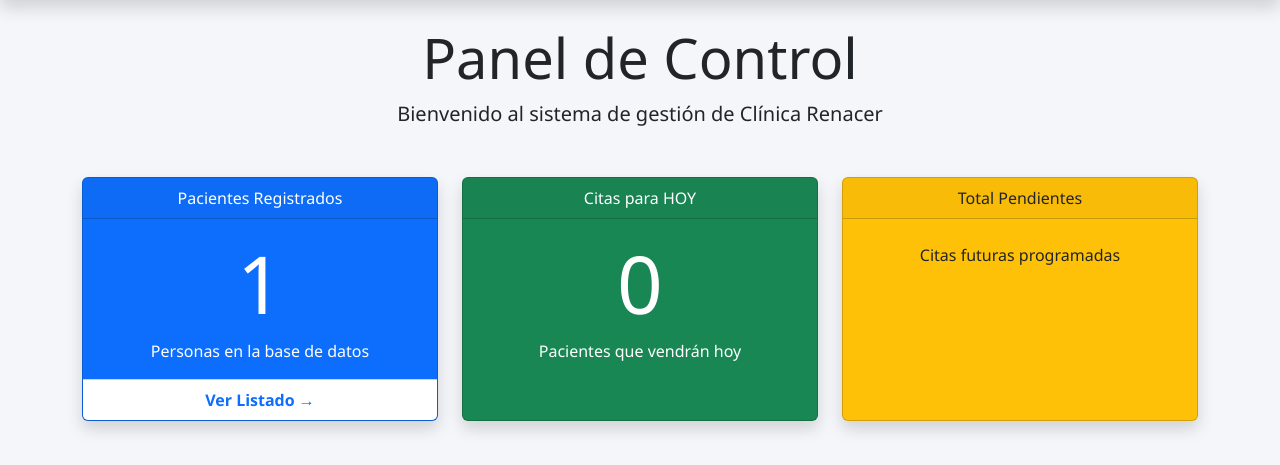
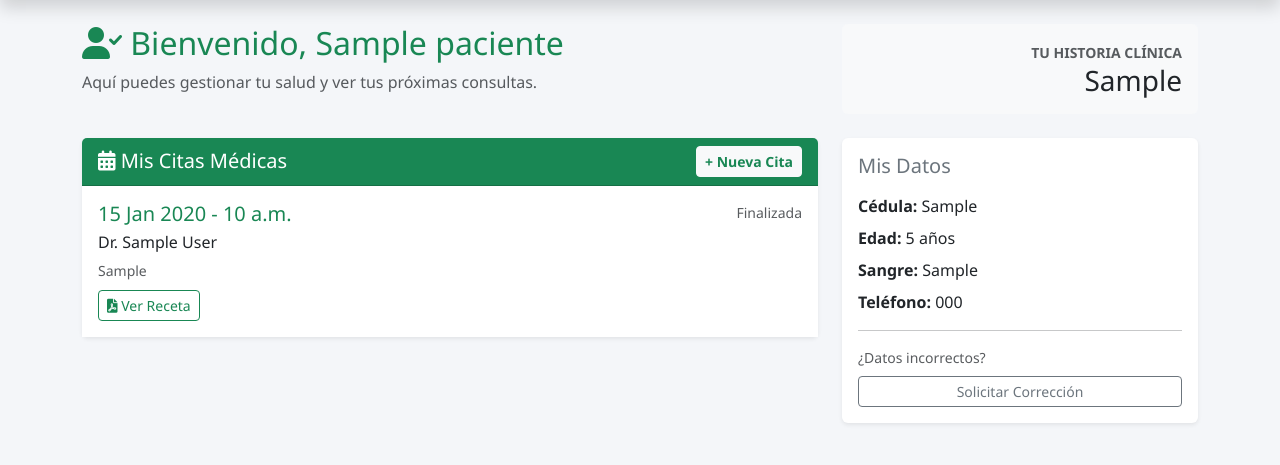
Before and after one commit to siratop/sistema-clinica, a Django app: page /dashboard/ in a window 1280 px wide. Shown: the part 56-521 px from the top of the page. Run offline with Django 5.2, Linux system fonts and the light colour scheme; a user stored in the database is signed in; tables that the repository leaves empty hold one stand-in row (values such as "Sample post").

Commit message:
Forzando actualizacion

```diff
--- a/miapp/models.py
+++ b/miapp/models.py
@@ -33,6 +33,7 @@ class PerfilUsuario(models.Model):
 
 # 3. Paciente (Datos Reales Venezolanos)
 class Paciente(models.Model):
+    usuario = models.OneToOneField(User, on_delete=models.CASCADE, null=True, blank=True, related_name="paciente_perfil")
     SEXO_OPCIONES = [('M', 'Masculino'), ('F', 'Femenino')]
 
     cedula = models.CharField(max_length=15, unique=True, verbose_name="Cédula (V-/E-)")
--- a/miapp/templates/miapp/inicio.html
+++ b/miapp/templates/miapp/inicio.html
@@ -32,7 +32,8 @@
             <div class="mb-3 text-success"><i class="fa-solid fa-hospital-user fa-3x"></i></div>
             <h3 class="fw-bold">Soy Paciente</h3>
             <p class="text-muted">Agenda citas, revisa tu historial y descarga resultados.</p>
-            <button class="btn btn-outline-success rounded-pill px-4">Ingresar</button>
+            <a href="{% url 'registro_paciente' %}" class="btn btn-outline-success rounded-pill px-4">Registrarme</a>
+<a href="{% url 'login' %}" class="btn btn-sm btn-link text-success">Ya tengo cuenta</a>
         </div>
     </div>
 
--- /dev/null
+++ b/miapp/templates/miapp/portal_paciente.html
@@ -0,0 +1,75 @@
+{% extends 'miapp/base.html' %}
+
+{% block content %}
+<div class="row mb-4">
+    <div class="col-md-8">
+        <h2 class="text-success"><i class="fa-solid fa-user-check"></i> Bienvenido, {{ paciente.nombre }}</h2>
+        <p class="text-muted">Aquí puedes gestionar tu salud y ver tus próximas consultas.</p>
+    </div>
+    <div class="col-md-4 text-end">
+        <div class="card bg-light border-0">
+            <div class="card-body">
+                <small class="fw-bold text-uppercase text-muted">Tu Historia Clínica</small>
+                <h3 class="text-dark m-0">{{ paciente.numero_historia }}</h3>
+            </div>
+        </div>
+    </div>
+</div>
+
+<div class="row">
+    <div class="col-lg-8">
+        <div class="card shadow-sm border-0 mb-4">
+            <div class="card-header bg-success text-white d-flex justify-content-between align-items-center">
+                <h5 class="mb-0"><i class="fa-solid fa-calendar-days"></i> Mis Citas Médicas</h5>
+                <button class="btn btn-sm btn-light text-success fw-bold">+ Nueva Cita</button>
+            </div>
+            <div class="card-body p-0">
+                {% if citas %}
+                    <div class="list-group list-group-flush">
+                    {% for cita in citas %}
+                        <div class="list-group-item p-3">
+                            <div class="d-flex w-100 justify-content-between">
+                                <h5 class="mb-1 text-success">{{ cita.fecha|date:"d M Y" }} - {{ cita.hora }}</h5>
+                                <small class="{% if cita.realizada %}text-muted{% else %}text-warning fw-bold{% endif %}">
+                                    {% if cita.realizada %}Finalizada{% else %}Pendiente{% endif %}
+                                </small>
+                            </div>
+                            <p class="mb-1">Dr. {{ cita.medico.first_name }} {{ cita.medico.last_name }}</p>
+                            <small class="text-muted">{{ cita.motivo }}</small>
+
+                            {% if cita.realizada %}
+                            <div class="mt-2">
+                                <a href="#" class="btn btn-sm btn-outline-success"><i class="fa-solid fa-file-pdf"></i> Ver Receta</a>
+                            </div>
+                            {% endif %}
+                        </div>
+                    {% endfor %}
+                    </div>
+                {% else %}
+                    <div class="p-5 text-center text-muted">
+                        <i class="fa-regular fa-calendar-xmark fa-3x mb-3"></i>
+                        <p>No tienes citas registradas.</p>
+                    </div>
+                {% endif %}
+            </div>
+        </div>
+    </div>
+
+    <div class="col-lg-4">
+        <div class="card shadow-sm border-0">
+            <div class="card-body">
+                <h5 class="card-title text-secondary mb-3">Mis Datos</h5>
+                <ul class="list-unstyled">
+                    <li class="mb-2"><strong>Cédula:</strong> {{ paciente.cedula }}</li>
+                    <li class="mb-2"><strong>Edad:</strong> {{ paciente.edad }} años</li>
+                    <li class="mb-2"><strong>Sangre:</strong> {{ paciente.tipo_sangre|default:"--" }}</li>
+                    <li class="mb-2"><strong>Teléfono:</strong> {{ paciente.telefono }}</li>
+                </ul>
+                <hr>
+                <small class="text-muted d-block mb-2">¿Datos incorrectos?</small>
+                <a href="#" class="btn btn-outline-secondary btn-sm w-100">Solicitar Corrección</a>
+            </div>
+        </div>
+    </div>
+</div>
+{% endblock %}
--- a/miapp/urls.py
+++ b/miapp/urls.py
@@ -9,4 +9,5 @@ urlpatterns = [
     path('dashboard/', views.dashboard, name='dashboard'),
     path('pacientes/', views.lista_pacientes, name='lista_pacientes'),
     path('pacientes/nuevo/', views.crear_paciente, name='crear_paciente'),
+    path('registro/', views.registro_paciente, name='registro_paciente'),
 ]
--- a/miapp/views.py
+++ b/miapp/views.py
@@ -4,15 +4,23 @@ from django.contrib import messages
 from .models import Paciente, Cita, Documento
 from .forms import PacienteForm, CitaForm, ConsultaForm, DocumentoForm
 import datetime
+from django.contrib.auth import login
+from django.contrib.auth.models import Group
 
 # --- PÁGINA DE INICIO (PORTADA PÚBLICA) ---
 def inicio(request):
     return render(request, 'miapp/inicio.html')
 
-# --- PANEL DE CONTROL (PRIVADO) ---
 @login_required
 def dashboard(request):
-    # Estadísticas simples para el tablero
+    # 1. VERIFICAR SI ES PACIENTE
+    # Si el usuario tiene un perfil de paciente enlazado, le mostramos SU portal
+    if hasattr(request.user, 'paciente_perfil'):
+        paciente = request.user.paciente_perfil
+        mis_citas = Cita.objects.filter(paciente=paciente).order_by('-fecha')
+        return render(request, 'miapp/portal_paciente.html', {'paciente': paciente, 'citas': mis_citas})
+
+    # 2. SI ES PERSONAL (MÉDICO/ADMIN) - MUESTRA EL DASHBOARD DE SIEMPRE
     total_pacientes = Paciente.objects.count()
     citas_hoy = Cita.objects.filter(fecha=datetime.date.today()).count()
     citas_pendientes = Cita.objects.filter(realizada=False).count()
@@ -41,3 +49,43 @@ def crear_paciente(request):
     else:
         form = PacienteForm()
     return render(request, 'miapp/crear_paciente.html', {'form': form})
+
+# --- VISTA DE REGISTRO DE PACIENTES ---
+def registro_paciente(request):
+    if request.method == 'POST':
+        # Usamos 2 formularios: uno para usuario (clave) y otro para datos médicos
+        # Nota: Por simplicidad en este paso, usaremos el PacienteForm y crearemos el usuario 'dummy' o
+        # mejor aún: creamos un formulario unificado.
+        # Para no complicarte, vamos a hacer que el paciente primero cree su usuario.
+
+        form = PacienteForm(request.POST)
+        if form.is_valid():
+            # 1. Guardar datos del paciente
+            paciente = form.save(commit=False)
+
+            # 2. Crear Usuario de Login automáticamente basado en la Cédula
+            # El usuario será la Cédula y la contraseña será su Cédula (temporalmente)
+            user = User.objects.create_user(
+                username=paciente.cedula,
+                password=paciente.cedula,  # Contraseña inicial = Cédula
+                first_name=paciente.nombre,
+                last_name=paciente.apellido
+            )
+
+            # 3. Asignar Grupo "Pacientes"
+            grupo_pacientes, created = Group.objects.get_or_create(name='Pacientes')
+            user.groups.add(grupo_pacientes)
+
+            # 4. Conectar y Guardar
+            paciente.usuario = user
+            paciente.save()
+
+            # 5. Loguear y mandar a su perfil
+            login(request, user)
+            messages.success(request, f"¡Bienvenido {paciente.nombre}! Tu usuario y clave es tu Cédula.")
+            return redirect('dashboard')
+
+    else:
+        form = PacienteForm()
+
+    return render(request, 'miapp/registro_paciente.html', {'form': form})
```
Also changed, not shown: miapp/templates/miapp/registro_paciente.html (added, +35 -0 lines), miapp/migrations/0002_remove_perfilusuario_codigo_colegio_medicos_and_more.py (added).
